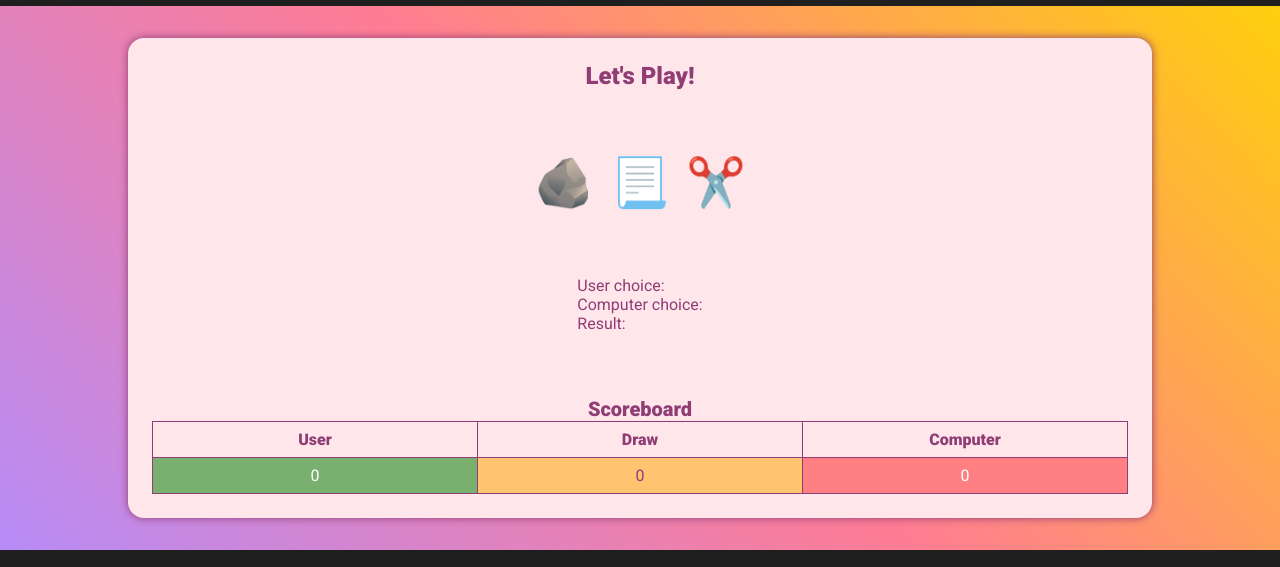
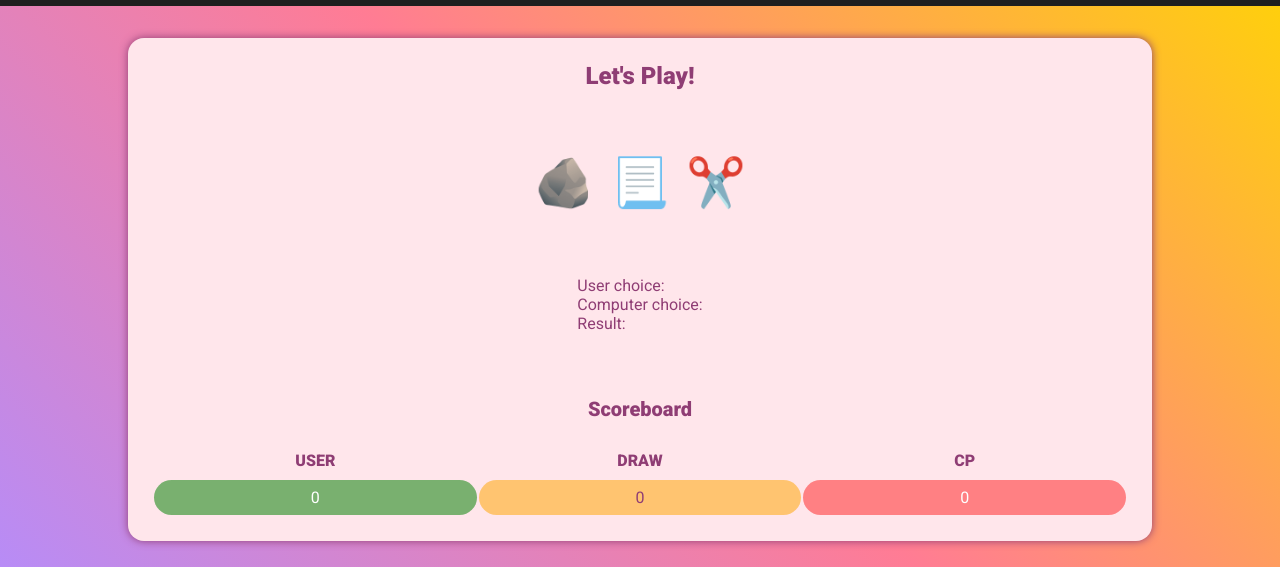
Before and after one commit to radule90/CI_PP_2, a plain HTML site: page index.html in a window 1280 px wide. Shown: the part 88-655 px from the top of the page. Drawn offline with Linux system fonts and the light colour scheme.

Commit message:
Change scoreboard content, style and add comments

```diff
--- a/assets/css/style.css
+++ b/assets/css/style.css
@@ -77,7 +77,9 @@ body {
     transition: all .5s linear;
 }
 
-/* Scoreboard table style */
+
+/* Scoreboard table styles */
+/* For more information i have read article https://developer.mozilla.org/en-US/docs/Learn/HTML/Tables */
 .scoreboard {
     text-align: center;
 }
@@ -85,6 +87,7 @@ body {
 caption {
     font-size: 1.25rem;
     font-weight: bold;
+    margin-block-end: 1em;
 }
 
 table {
@@ -93,18 +96,13 @@ table {
     margin-inline: auto;
 }
 
-table,
-td,
-th {
-    border: 1px solid #8f3d74;
-    border-collapse: collapse;
-}
-
 td,
 th {
     padding: .5rem;
+    border-radius: 1.25rem;
 }
 
+/* Change result score fiield color */
 .green-field {
     background-color: rgba(0, 128, 0, 0.527);
     color: white;
--- a/index.html
+++ b/index.html
@@ -27,14 +27,16 @@
                 <p>Computer choice: <span id="computer-choice-display"></span></p>
                 <p>Result: <span id="result-display"></span></p>
             </div>
-            <div class="scoreboard">
+            <!-- For more information i have read article https://developer.mozilla.org/en-US/docs/Learn/HTML/Tables -->
+            <!-- Wrapper for table scoreboard/result part of the game -->
+            <div class="scoreboard" aria-label="Result scoreboard">
                 <table>
                     <caption>Scoreboard</caption>
                     <thead>
                         <tr>
-                            <th>User</th>
-                            <th>Draw</th>
-                            <th>Computer</th>
+                            <th scope="col">USER</th>
+                            <th scope="col">DRAW</th>
+                            <th scope="col">CP</th>
                         </tr>
                     </thead>
                     <tbody>
@@ -46,7 +48,6 @@
                     </tbody>
                 </table>
             </div>
-
             <!-- Wrapper for pop up win message -->
             <div id="win-message" aria-label="Win message shows, after user rich 10 wins">
                 <!-- Wrapper for message layout -->
@@ -76,7 +77,6 @@
             </div>
         </section>
     </main>
-
     <footer class="footer">
         <h2>Rules</h2>
         <!-- Wrapepr for layout content -->
```
